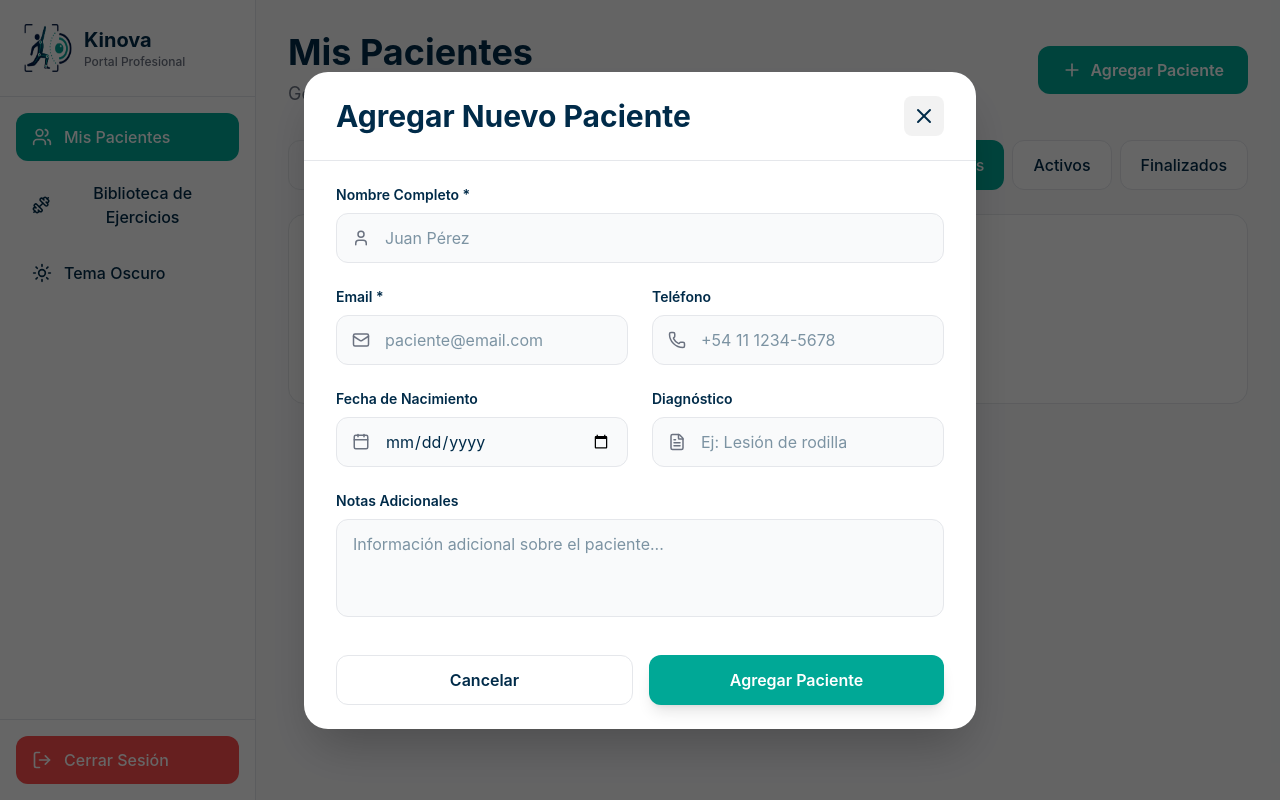
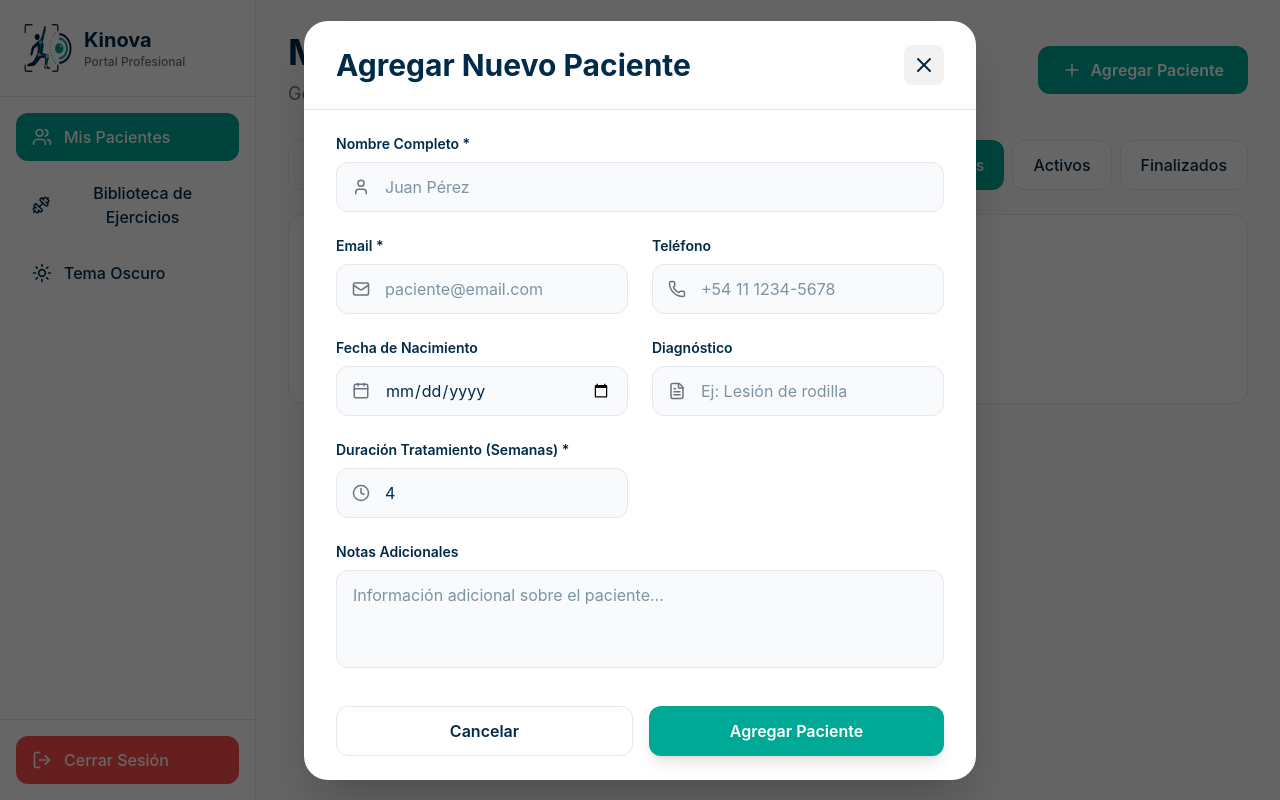
Before and after one commit to Ignacio-gh/kinova, a React (Vite) app in the folder frontend/: page /kinesiologo in a window 1280 px wide. Both pictures are taken after typing "Sample" into the empty fields and a click on the button "Agregar Paciente". Built offline with nearby package versions, Linux system fonts and the light colour scheme.

Commit message:
Add treatmentWeeks field to AddPatientModal

```diff
--- a/frontend/src/app/components/AddPatientModal.tsx
+++ b/frontend/src/app/components/AddPatientModal.tsx
@@ -1,5 +1,5 @@
 import { useState } from 'react';
-import { X, User, Mail, Phone, Calendar, FileText } from 'lucide-react';
+import { X, User, Mail, Phone, Calendar, FileText, Clock } from 'lucide-react';
 import { useTheme } from '../context/ThemeContext';
 
 interface AddPatientModalProps {
@@ -14,6 +14,7 @@ export interface PatientData {
   phone: string;
   birthDate: string;
   diagnosis: string;
+  treatmentWeeks: number; // <-- Agregado a la interfaz de tipado
   notes: string;
 }
 
@@ -25,6 +26,7 @@ export function AddPatientModal({ isOpen, onClose, onAdd }: AddPatientModalProps
     phone: '',
     birthDate: '',
     diagnosis: '',
+    treatmentWeeks: 4, // <-- Inicializado por defecto en 4 semanas
     notes: ''
   });
 
@@ -33,7 +35,7 @@ export function AddPatientModal({ isOpen, onClose, onAdd }: AddPatientModalProps
   const handleSubmit = (e: React.FormEvent) => {
     e.preventDefault();
     onAdd(formData);
-    setFormData({ name: '', email: '', phone: '', birthDate: '', diagnosis: '', notes: '' });
+    setFormData({ name: '', email: '', phone: '', birthDate: '', diagnosis: '', treatmentWeeks: 4, notes: '' });
     onClose();
   };
 
@@ -203,6 +205,35 @@ export function AddPatientModal({ isOpen, onClose, onAdd }: AddPatientModalProps
                 </div>
               </div>
 
+              {/* Duración del Tratamiento en Semanas (Nuevo campo acoplado) */}
+              <div>
+                <label className="block text-sm font-semibold mb-2" style={{ color: colors.primaryText }}>
+                  Duración Tratamiento (Semanas) *
+                </label>
+                <div className="relative">
+                  <Clock
+                    className="absolute left-4 top-1/2 transform -translate-y-1/2"
+                    size={18}
+                    style={{ color: colors.secondaryText }}
+                  />
+                  <input
+                    type="number"
+                    required
+                    min="1"
+                    max="52"
+                    value={formData.treatmentWeeks}
+                    onChange={(e) => setFormData({ ...formData, treatmentWeeks: parseInt(e.target.value) || 1 })}
+                    className="w-full pl-12 pr-4 py-3 rounded-xl border focus:outline-none focus:ring-2 transition-all"
+                    style={{
+                      backgroundColor: colors.inputBg,
+                      borderColor: colors.border,
+                      color: colors.primaryText,
+                      '--tw-ring-color': '#00A896'
+                    } as React.CSSProperties}
+                  />
+                </div>
+              </div>
+
               {/* Notes */}
               <div className="col-span-2">
                 <label className="block text-sm font-semibold mb-2" style={{ color: colors.primaryText }}>
```
